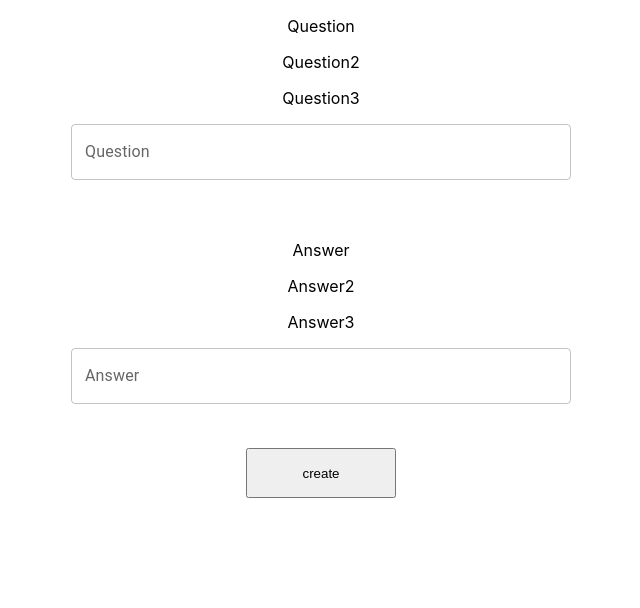
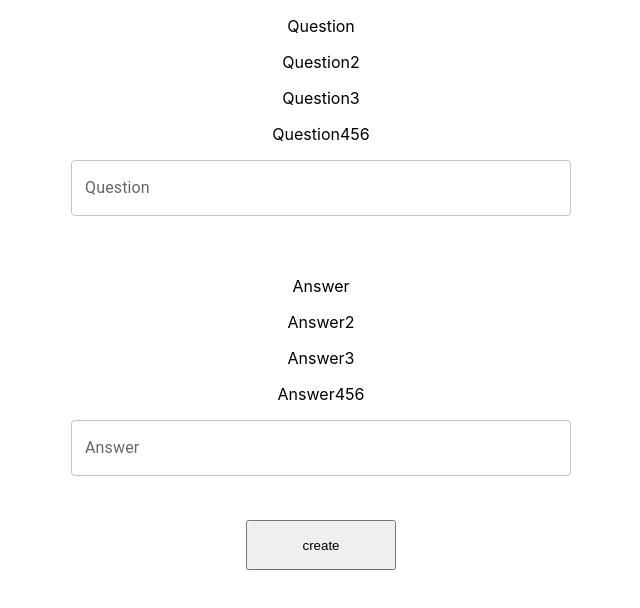
Before and after one commit to sakmoc/qaa_react_app, a React (Create React App) app: page / in a window 1280 px wide. Shown: the top 608 px of the page, without its empty margins (319-959 px from the left). Built offline with nearby package versions, Linux system fonts and the light colour scheme.

Commit message:
conflict

```diff
--- a/src/components/InputText.js
+++ b/src/components/InputText.js
@@ -41,6 +41,7 @@ const InputText = (props) => {
           <p>Question</p>
           <p>Question2</p>
           <p>Question3</p>
+          <p>Question456</p>
           <TextField
             multiline
             className='text-field'
@@ -55,6 +56,7 @@ const InputText = (props) => {
           <p>Answer</p>
           <p>Answer2</p>
           <p>Answer3</p>
+          <p>Answer456</p>
           <TextField
             multiline
             className='text-field'
```
